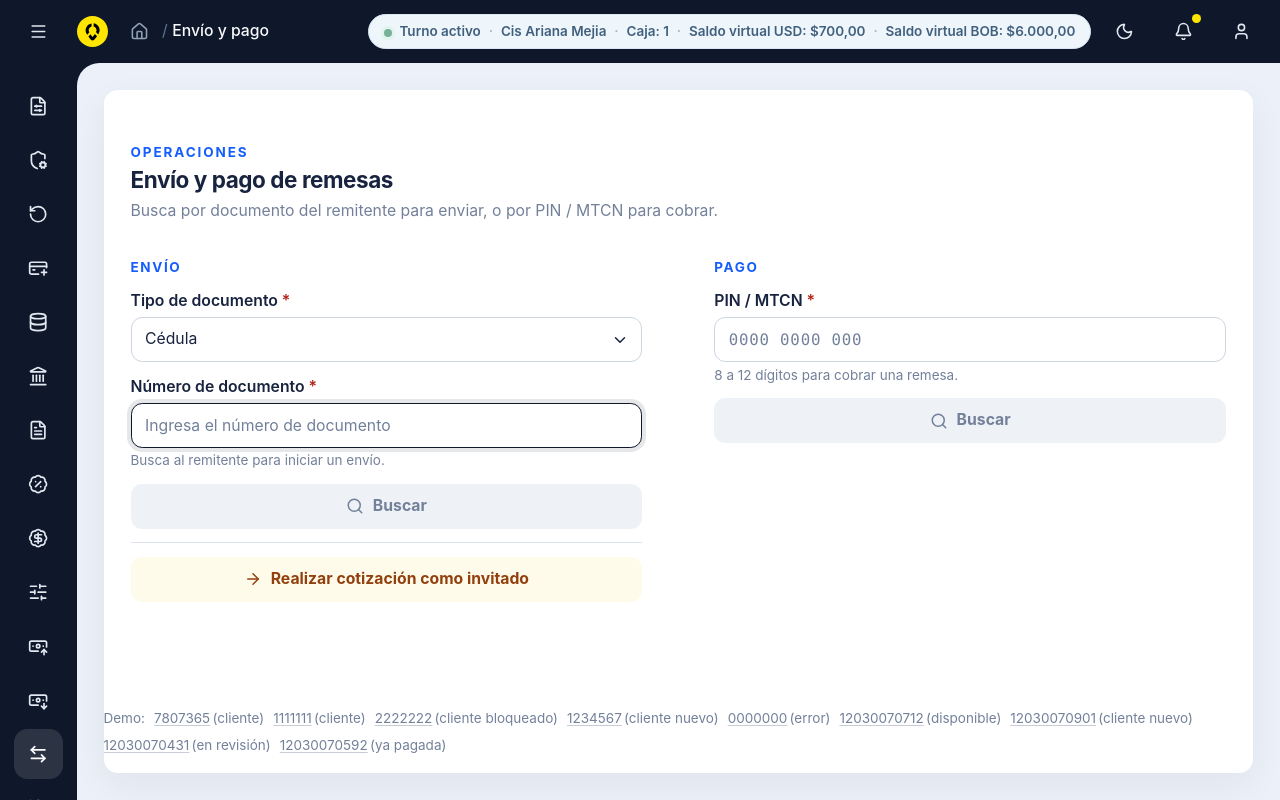
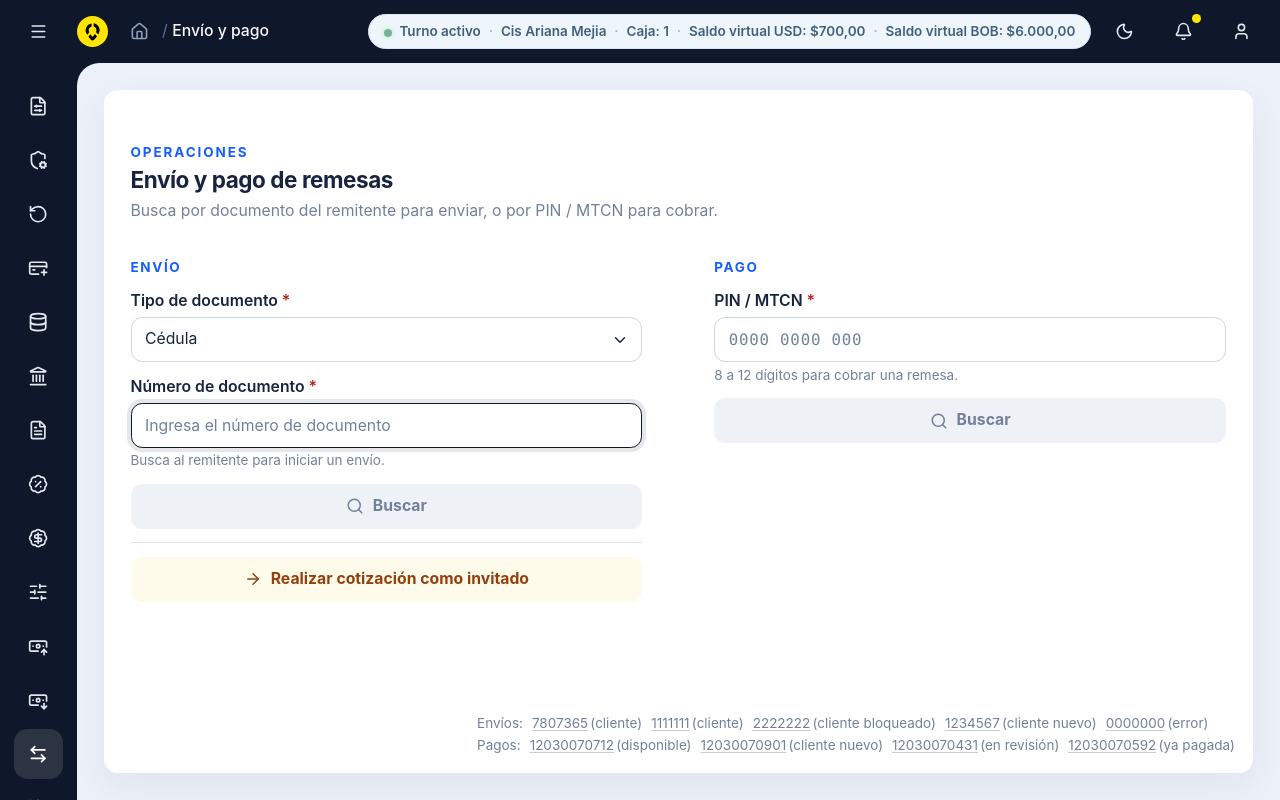
Before and after one commit to AlbanesiDev/send-money-ux-ui, a Next.js app: page /operations in a window 1280 px wide. Built offline with nearby package versions, Linux system fonts and the light colour scheme.

Commit message:
refactor(UnifiedHubStep): restructure demo and payment button layout

```diff
--- a/app/operations/steps/unified-hub-step.tsx
+++ b/app/operations/steps/unified-hub-step.tsx
@@ -676,8 +676,9 @@ export function UnifiedHubStep({
         </div>
       </div>
 
-      <div className="absolute right-4 bottom-4 flex flex-wrap gap-2 text-xs text-muted-foreground">
-        <span className="select-none">Demo:</span>
+      <div className="absolute right-4 bottom-4 flex flex-col gap-1 text-xs text-muted-foreground">
+        <div className="flex flex-wrap gap-2">
+          <span className="select-none">Envíos:</span>
           {DEMO_CUSTOMERS.flatMap((item) =>
             item.documentNumbers.map((number) => (
               <div key={number} className="flex gap-0.5">
@@ -716,6 +717,9 @@ export function UnifiedHubStep({
             </button>
             <span className="select-none">(error)</span>
           </div>
+        </div>
+        <div className="flex flex-wrap gap-2">
+          <span className="select-none">Pagos:</span>
           {DEMO_OPERATIONS.map((item) => (
             <div key={item.number} className="flex gap-0.5">
               <button
@@ -728,6 +732,7 @@ export function UnifiedHubStep({
               <span className="select-none">({item.label})</span>
             </div>
           ))}
+        </div>
       </div>
 
       {customer !== null && (
```
Lines whose indentation alone changed are shown as unchanged.
